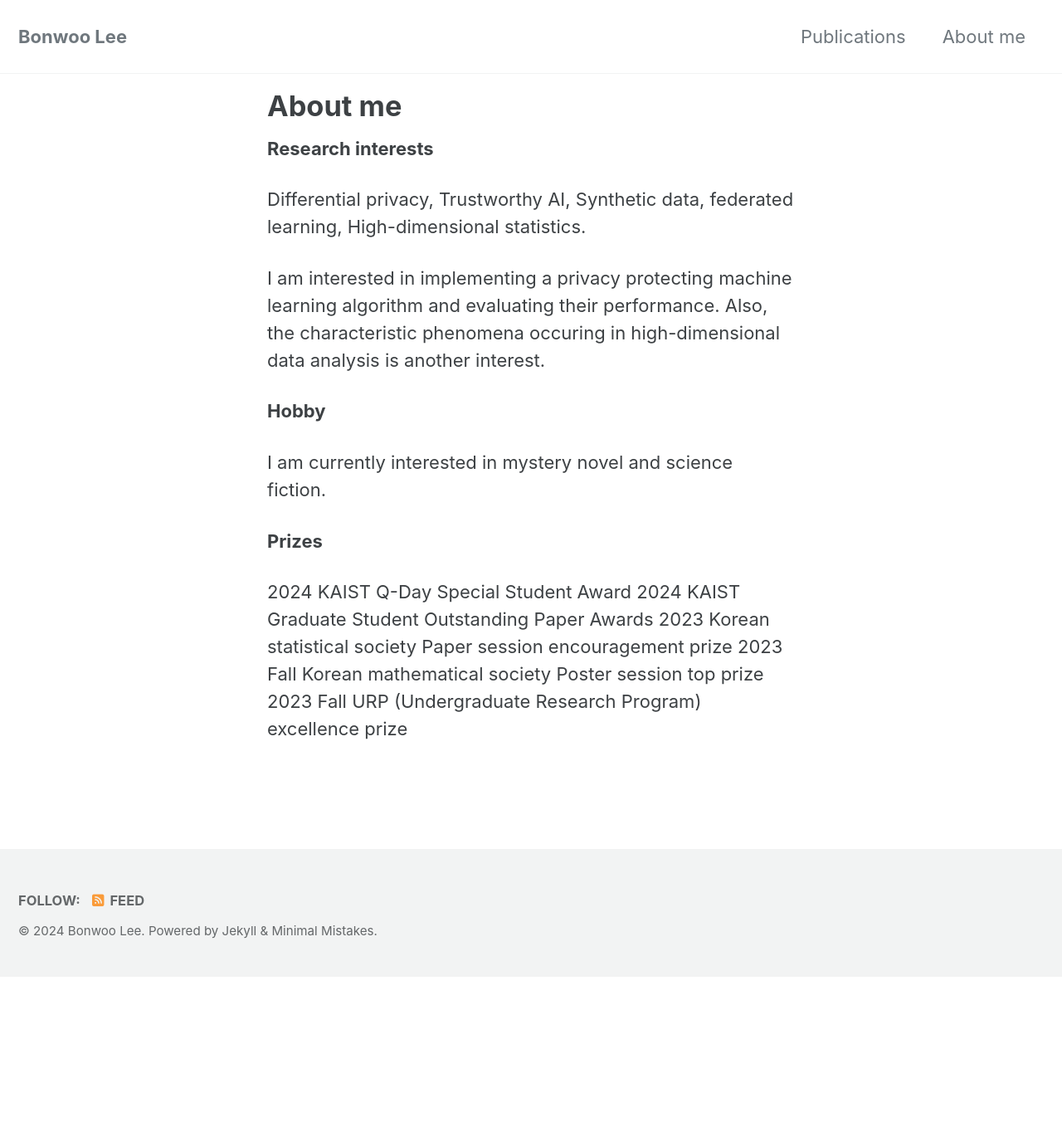
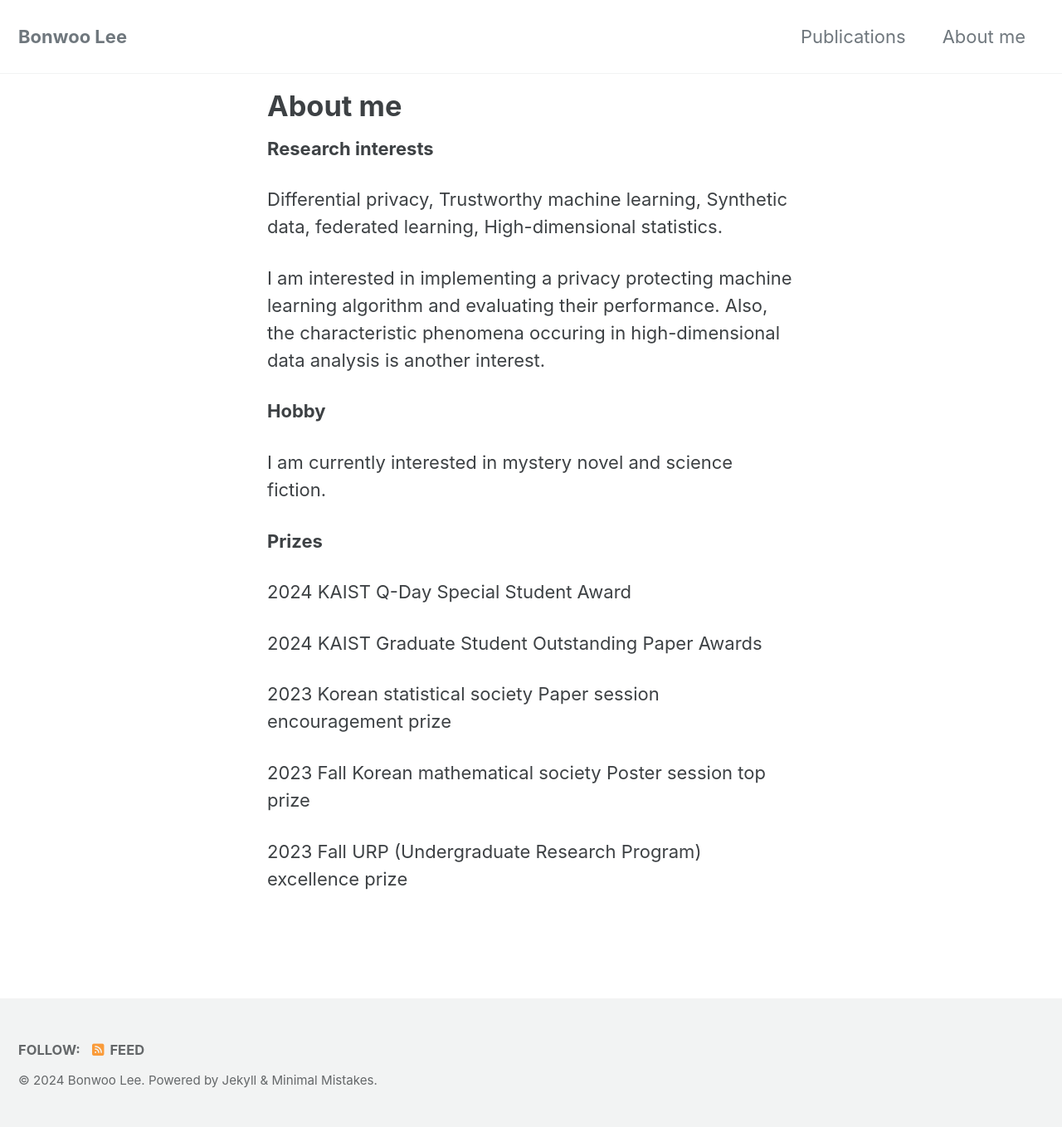
Before and after one commit to righthim/righthim.github.io, a Jekyll site: the page built from _pages/About.md, in a window 1280 px wide. Shown: the whole page at 83% size. Built offline with Jekyll 4.4.1, drawn with Linux system fonts in a browser that asks for light colours; cached includes are drawn as plain includes; before the commit the page ends 1177 px from its top, so only the background shows below that.

Commit message:
Update About.md

```diff
--- a/_pages/About.md
+++ b/_pages/About.md
@@ -7,7 +7,7 @@ use_math: true
 
 __Research interests__
 
-Differential privacy, Trustworthy AI, Synthetic data, federated learning, High-dimensional statistics.
+Differential privacy, Trustworthy machine learning, Synthetic data, federated learning, High-dimensional statistics.
 
 I am interested in implementing a privacy protecting machine learning algorithm and evaluating their performance. Also, the characteristic phenomena occuring in high-dimensional data analysis is another interest.
 
@@ -18,7 +18,11 @@ I am currently interested in mystery novel and science fiction.
 __Prizes__
 
 2024 KAIST Q-Day Special Student Award
+
 2024 KAIST Graduate Student Outstanding Paper Awards
+
 2023 Korean statistical society Paper session encouragement prize
+
 2023 Fall Korean mathematical society Poster session top prize
+
 2023 Fall URP (Undergraduate Research Program) excellence prize
```
